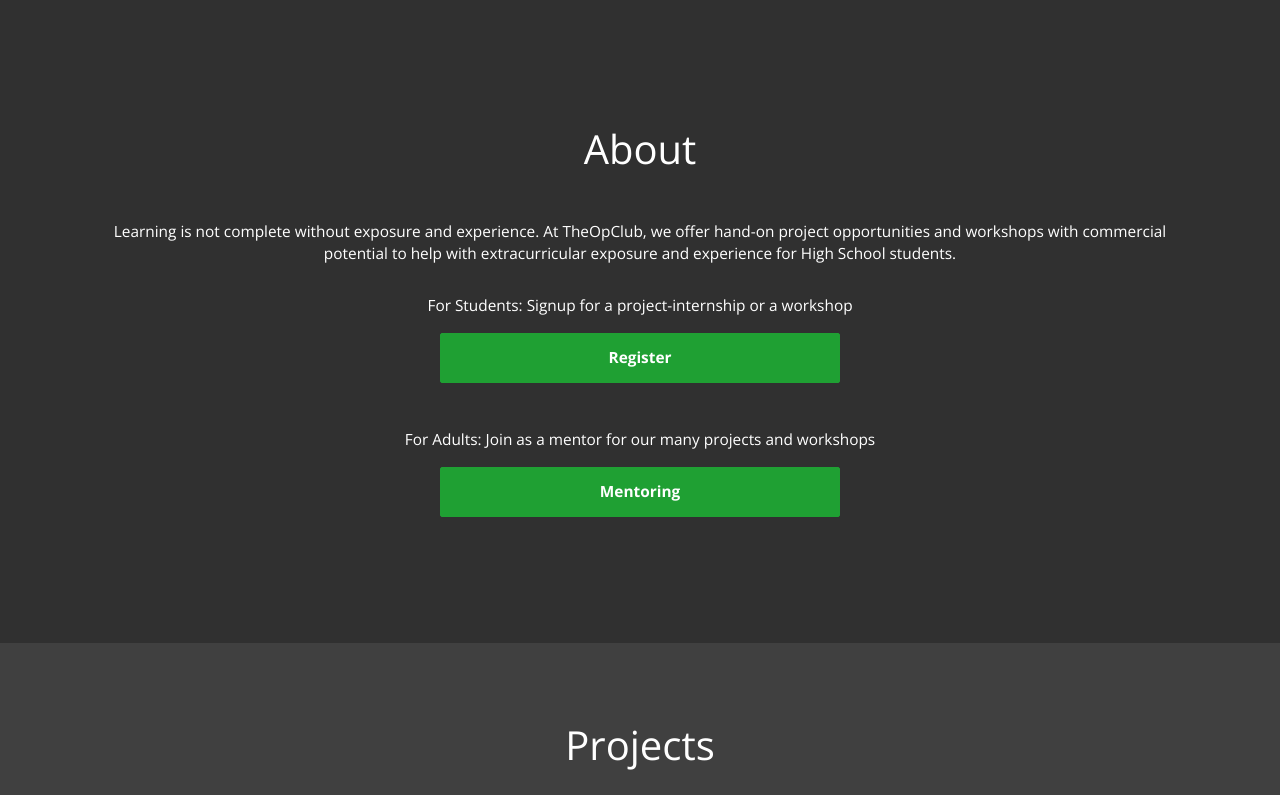
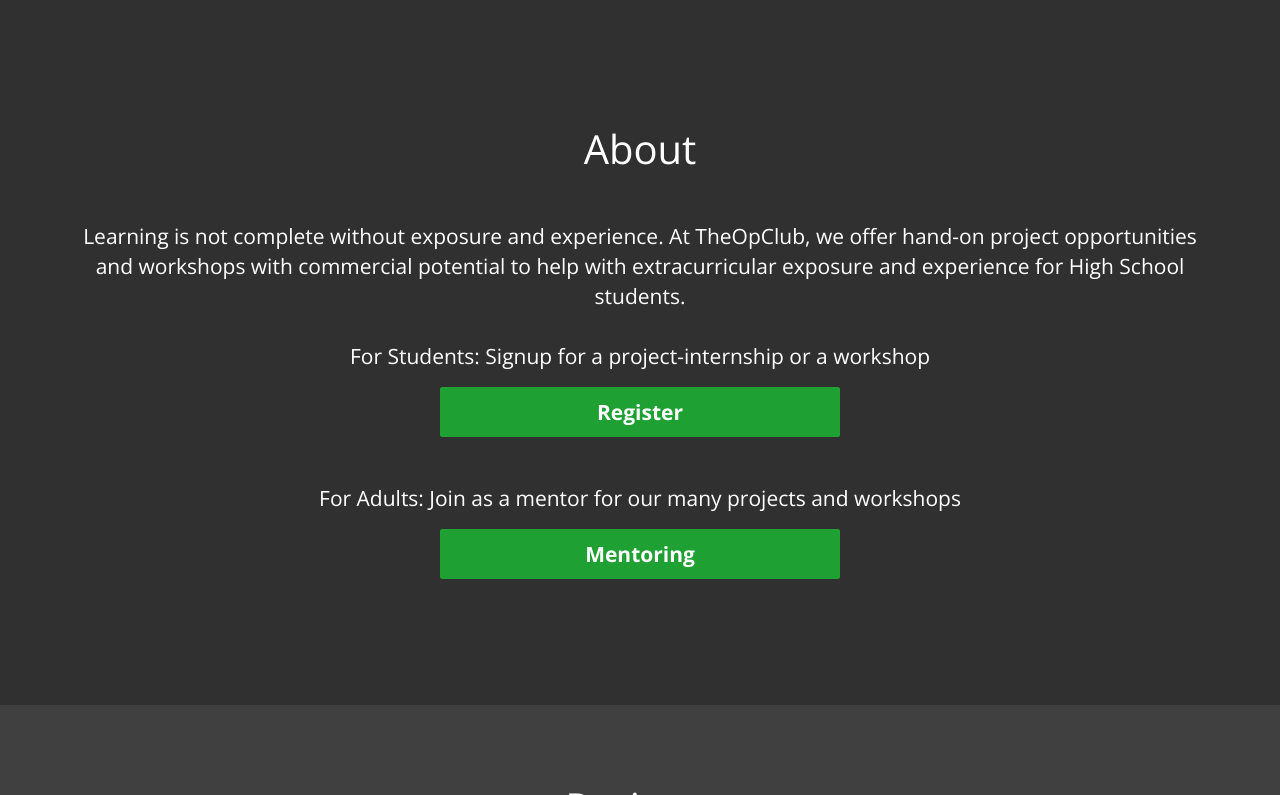
Before and after one commit to theOpportunitiesClub/theopportunitiesclub.github.io, a plain HTML site: page index.html in a window 1280 px wide. Shown: the part 673-1468 px from the top of the page. Drawn offline with nearby package versions, Linux system fonts and the light colour scheme.

Commit message:
Formatting

```diff
--- a/css/templatemo-style.css
+++ b/css/templatemo-style.css
@@ -226,7 +226,7 @@
 
 	}
 
-#about p
+#about .col-md-12 p
 	{
 		text-align: center;
 		padding: 0px 80px 0px 80px;
@@ -236,7 +236,7 @@
 #about .col-xs-12 p
 	{
 		padding: 0px 10px 0px 10px;
-		font-size: 110%
+		font-size: 150%
 	}
 
 #about p #p-button
--- a/index.html
+++ b/index.html
@@ -103,7 +103,7 @@
                         <h2 class="wow bounceIn" data-wow-offset="50"> About</h2>
                     </div>
 
-                    <div class="col-md-12 col-sm-12 col-xs-12 wow fadeIn" data-wow-offset="50">
+                    <div class="col-md-12 col-xs-12 wow fadeIn" data-wow-offset="50">
                         <p>Learning is not complete without exposure and experience. At TheOpClub, we offer hand-on project opportunities and workshops with commercial potential to help with extracurricular exposure and experience for High School students.</p>
                         <br>
                         <p>For Students: Signup for a project-internship or a workshop</p>
```
